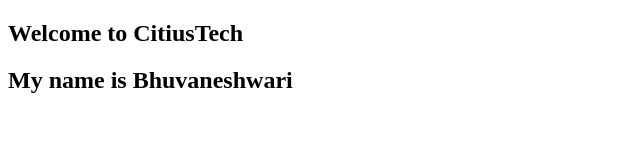
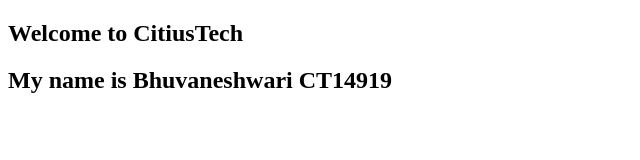
Before and after one commit to Nidhi-Panchahatri/Cloud, a plain HTML site: page index.html in a window 1280 px wide. Shown: the whole page, without its empty margins (0-640 px from the left). Drawn offline with Linux system fonts and the light colour scheme.

Commit message:
Update index.html

```diff
--- a/index.html
+++ b/index.html
@@ -8,6 +8,6 @@
 </head>
 <body>
    <h2>Welcome to CitiusTech</h2>
-    <h2> My name is Bhuvaneshwari <h2>
+    <h2> My name is Bhuvaneshwari CT14919<h2>
 </body>
 </html>
```
